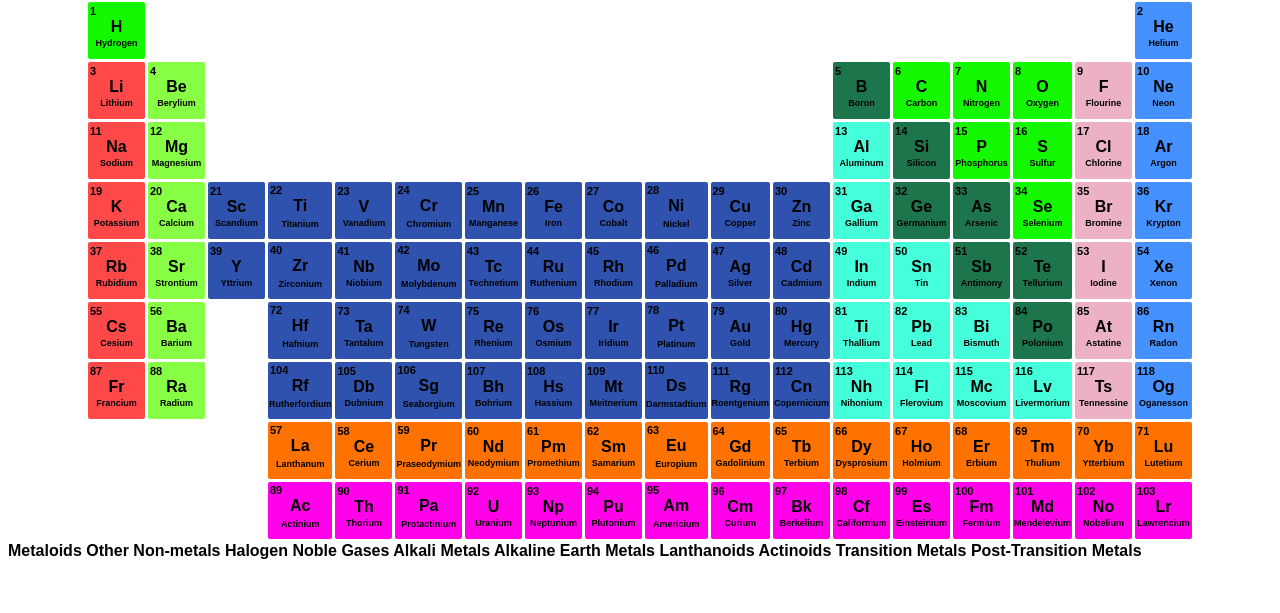
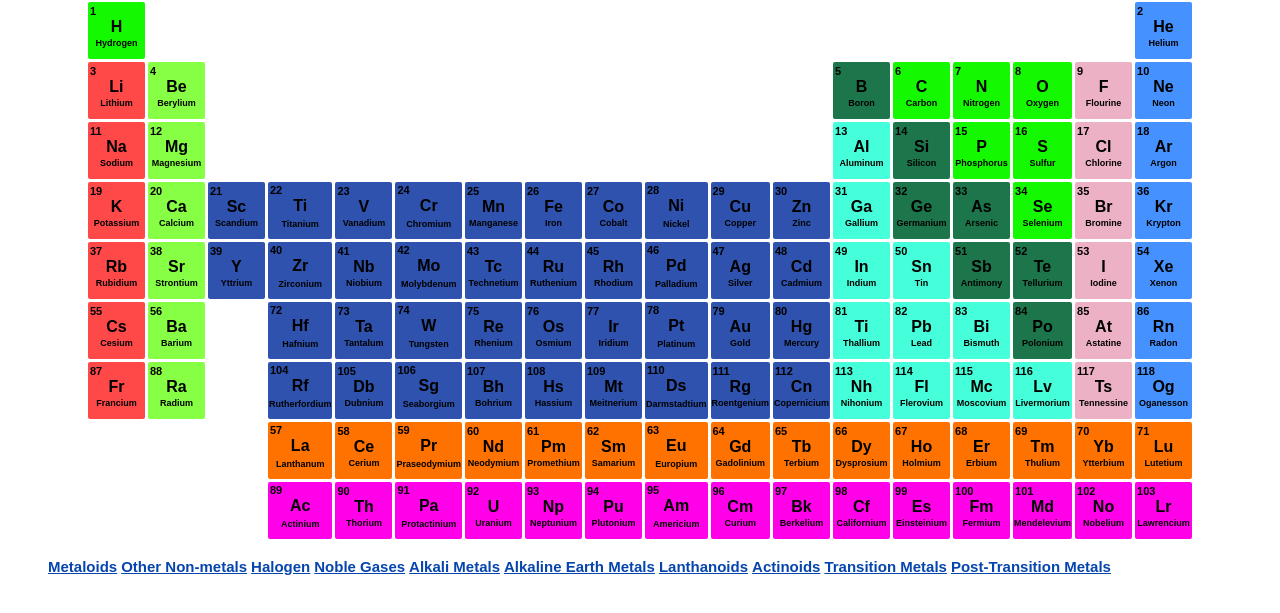
Before and after one commit to celloalex/Periodic-Table, a plain HTML site: page index.html in a window 1280 px wide. Shown: the part 69-682 px from the top of the page. Drawn offline with Linux system fonts and the light colour scheme.

Commit message:
Decided to use a list instead of a <table>

```diff
--- a/index.html
+++ b/index.html
@@ -199,19 +199,18 @@
             </tbody>
         </table>
     </body>
-<!--    -->
     <footer>
-       <tr>
-           <td>Metaloids</td>
-           <td>Other Non-metals</td>
-           <td>Halogen</td>
-           <td>Noble Gases</td>
-           <td>Alkali Metals</td>
-           <td>Alkaline Earth Metals</td>
-           <td>Lanthanoids</td>
-           <td>Actinoids</td>
-           <td>Transition Metals</td>
-           <td>Post-Transition Metals</td>
-       </tr>
+       <ul>
+           <li>Metaloids</li>
+           <li>Other Non-metals</li>
+           <li>Halogen</li>
+           <li>Noble Gases</li>
+           <li>Alkali Metals</li>
+           <li>Alkaline Earth Metals</li>
+           <li>Lanthanoids</li>
+           <li>Actinoids</li>
+           <li>Transition Metals</li>
+           <li>Post-Transition Metals</li>
+       </ul>
     </footer>
 </html>
--- a/main.css
+++ b/main.css
@@ -88,13 +88,20 @@ td{
     font-size: 9px;
     margin-top: 5%;
 }
-footer{
-    display: inline;
-    margin-left: auto;
-    margin-right: auto;
+
+ul>li{
+    text-align: center;
+    display: inline-block;
+    text-decoration: underline;
+    font-size: 15px;
+    font-weight: 900;
     font-family: Arial;
-    font-weight: 700;
-    text-align: center;
-    height: 55px;
-    width: 55px;
+    color: #0645AD;
+
 }
+
+.li:hover{
+    text-decoration: underline;
+    color: orange;
+
+}
```
